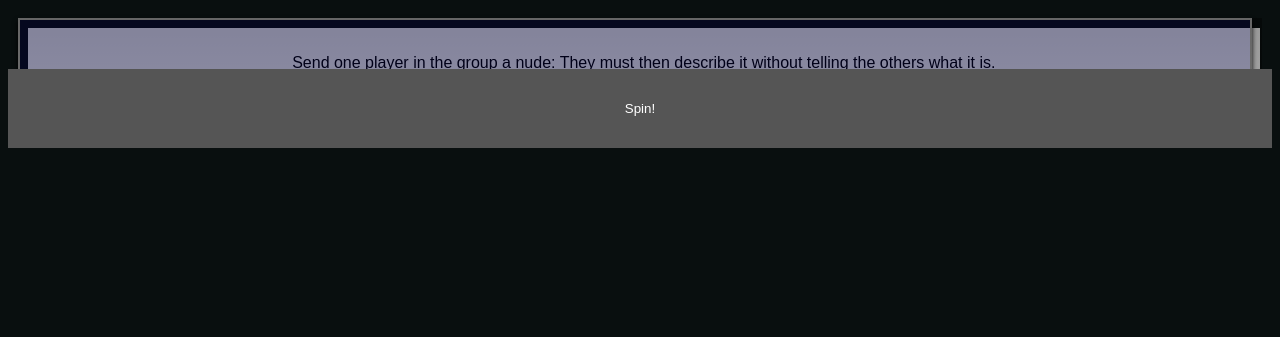
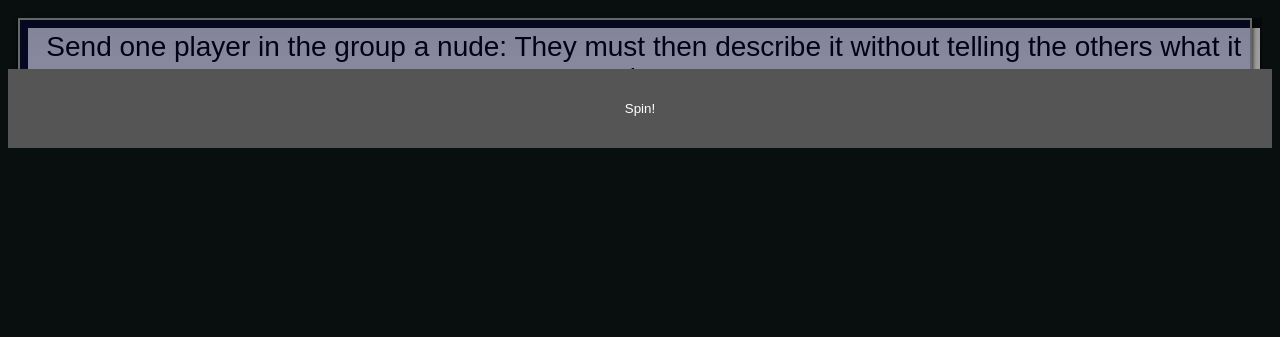
Before and after one commit to kiritodragneel/uno_fun, a PHP site: page / in a window 1280 px wide. Shown: the top 337 px of the page. Run offline with PHP 8.4, Linux system fonts and the light colour scheme.

Commit message:
Update style.css

```diff
--- a/style.css
+++ b/style.css
@@ -13,6 +13,7 @@
   width: 100%;
   text-align: center;
   font-family: sans-serif;
+  font-size: 28px;
 }
 .slotmachine {
   width: 100%;
```
